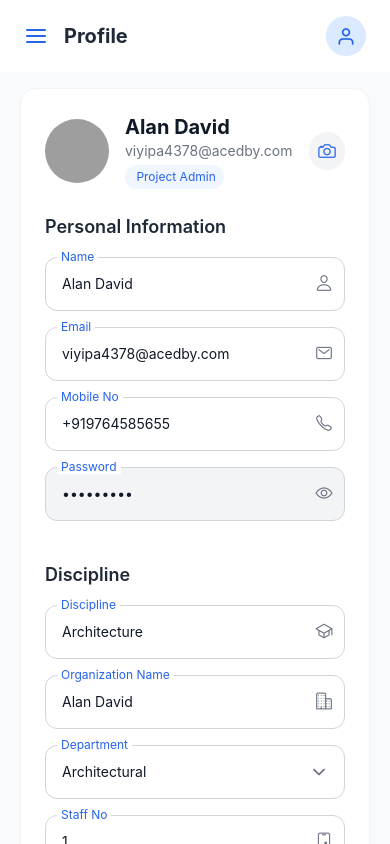
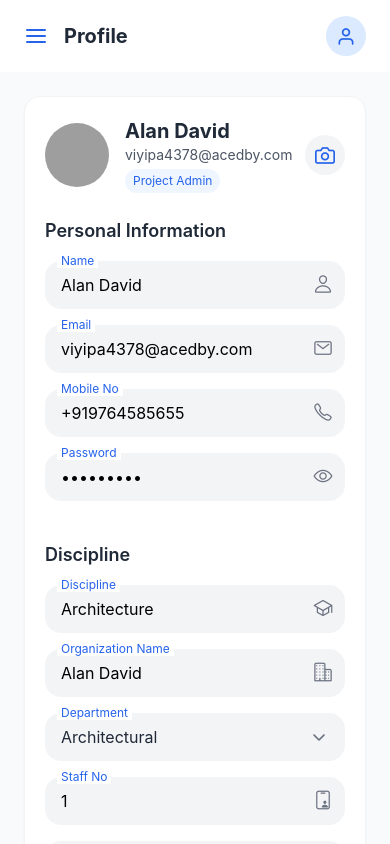
Before and after one commit to Maheshkadam-Delxn/v2, a React Native app: screen /Profile in a window 390 px wide. Built offline with nearby package versions, Linux system fonts and the light colour scheme; grey boxes are pictures that could not be loaded.

Commit message:
profile screen

```diff
--- a/src/screens/dashboard/sidebar/ProfileScreen.jsx
+++ b/src/screens/dashboard/sidebar/ProfileScreen.jsx
@@ -1,10 +1,10 @@
 import React, { useState, useEffect, useRef } from 'react';
-import { View, Text, ScrollView, Image, TouchableOpacity, TextInput, Animated, TouchableWithoutFeedback, Keyboard, Alert } from 'react-native';
+import { View, Text, ScrollView, Image, TouchableOpacity, TextInput, Animated, TouchableWithoutFeedback, Keyboard, Alert, StatusBar } from 'react-native';
 import MainLayout from '../../components/MainLayout';
-import { Ionicons, MaterialIcons } from '@expo/vector-icons';
-import * as ImagePicker from 'expo-image-picker'; // For image picking
+import { Ionicons, MaterialIcons, Feather } from '@expo/vector-icons';
+import * as ImagePicker from 'expo-image-picker';
 
-// Custom Animated Input Component
+// Custom Animated Input Component (updated styling)
 const AnimatedInput = ({ label, value, onChangeText, secureTextEntry = false, keyboardType = 'default', iconName, onIconPress, editable = true, ...props }) => {
   const [isFocused, setIsFocused] = useState(false);
   const [isPasswordVisible, setIsPasswordVisible] = useState(false);
@@ -48,7 +48,7 @@ const AnimatedInput = ({ label, value, onChangeText, secureTextEntry = false, ke
     }),
     color: animatedValue.interpolate({
       inputRange: [0, 1],
-      outputRange: ['#6b7280', '#2563eb'], // Changed to blue-600
+      outputRange: ['#6b7280', '#2563eb'],
     }),
     backgroundColor: animatedValue.interpolate({
       inputRange: [0, 1],
@@ -68,7 +68,7 @@ const AnimatedInput = ({ label, value, onChangeText, secureTextEntry = false, ke
       </Animated.Text>
       <View className="relative">
         <TextInput
-          className={`border border-gray-300 rounded-xl p-4 text-gray-900 text-sm ${iconName ? 'pr-10' : ''} ${!editable ? 'bg-gray-100' : ''}`}
+          className={`bg-gray-100 rounded-2xl py-3 px-4 text-base ${iconName ? 'pr-10' : ''} ${!editable ? 'bg-gray-100' : ''}`}
           value={value}
           onChangeText={onChangeText}
           onFocus={handleFocus}
@@ -76,17 +76,17 @@ const AnimatedInput = ({ label, value, onChangeText, secureTextEntry = false, ke
           secureTextEntry={secureTextEntry && !isPasswordVisible}
           keyboardType={keyboardType}
           editable={editable}
-          placeholderTextColor="#9ca3af"
+          placeholderTextColor="#6b7280"
           {...props}
         />
         {iconName && (
           <TouchableOpacity
-            className="absolute right-3 top-4"
+            className="absolute right-3 top-3"
             onPress={handleEyeIconPress}
           >
             <Ionicons
               name={secureTextEntry ? (isPasswordVisible ? "eye-off-outline" : "eye-outline") : iconName}
-              size={18}
+              size={20}
               color="#6b7280"
             />
           </TouchableOpacity>
@@ -96,7 +96,7 @@ const AnimatedInput = ({ label, value, onChangeText, secureTextEntry = false, ke
   );
 };
 
-// Department Dropdown Component
+// Department Dropdown Component (updated styling)
 const DepartmentDropdown = ({ value, onValueChange }) => {
   const [isOpen, setIsOpen] = useState(false);
   const [isFocused, setIsFocused] = useState(false);
@@ -164,36 +164,36 @@ const DepartmentDropdown = ({ value, onValueChange }) => {
         </Animated.Text>
       </Animated.View>
       <TouchableOpacity
-        className="border border-gray-300 rounded-xl p-4 flex-row justify-between items-center"
+        className="bg-gray-100 rounded-2xl py-3 px-4 flex-row justify-between items-center"
         onPress={() => {
           setIsOpen(!isOpen);
           setIsFocused(true);
         }}
       >
-        <Text className={`text-sm ${value ? 'text-gray-900' : 'text-gray-400'}`}>
+        <Text className={`text-base ${value ? 'text-gray-800' : 'text-gray-400'}`}>
           {value || 'Select Department'}
         </Text>
-        <Ionicons
+        <Feather
           name={isOpen ? "chevron-up" : "chevron-down"}
-          size={18}
+          size={20}
           color="#6b7280"
         />
       </TouchableOpacity>
 
       {isOpen && (
-        <View className="absolute top-full left-0 right-0 bg-white border border-gray-300 rounded-xl mt-1 z-20 shadow-md max-h-60">
+        <View className="absolute top-full left-0 right-0 bg-white border border-gray-200 rounded-2xl mt-1 z-20 shadow-lg max-h-60">
           <ScrollView keyboardShouldPersistTaps="handled">
             {departments.map((dept, index) => (
               <TouchableOpacity
                 key={index}
-                className="p-3 border-b border-gray-100 last:border-b-0"
+                className="p-4 border-b border-gray-100 last:border-b-0"
                 onPress={() => {
                   onValueChange(dept);
                   setIsOpen(false);
                   setIsFocused(false);
                 }}
               >
-                <Text className="text-gray-900 text-sm">{dept}</Text>
+                <Text className="text-gray-800 text-base">{dept}</Text>
               </TouchableOpacity>
             ))}
           </ScrollView>
@@ -217,7 +217,7 @@ export default function ProfileScreen() {
     code: '',
     grade: '',
     preferredLanguage: 'English',
-    signature: 'https://via.placeholder.com/150x60/2563eb/ffffff?text=Alan+David', // Changed to blue-600
+    signature: 'https://via.placeholder.com/150x60/2563eb/ffffff?text=Alan+David',
     profileImage: 'https://images.unsplash.com/photo-1507003211169-0a1dd7228f2d?ixlib=rb-4.0.3&ixid=M3wxMjA3fDB8MHxwaG90by1wYWdlfHx8fGVufDB8fHx8fA%3D%3D&auto=format&fit=crop&w=387&q=80',
   });
 
@@ -228,7 +228,6 @@ export default function ProfileScreen() {
     });
   };
 
-  // Camera icon functionality - Pick image from gallery
   const pickImage = async () => {
     try {
       const { status } = await ImagePicker.requestMediaLibraryPermissionsAsync();
@@ -253,7 +252,6 @@ export default function ProfileScreen() {
     }
   };
 
-  // Upload signature functionality
   const uploadSignature = async () => {
     try {
       const { status } = await ImagePicker.requestMediaLibraryPermissionsAsync();
@@ -265,7 +263,7 @@ export default function ProfileScreen() {
       let result = await ImagePicker.launchImageLibraryAsync({
         mediaTypes: ImagePicker.MediaTypeOptions.Images,
         allowsEditing: true,
-        aspect: [3, 1], // More appropriate aspect ratio for signature
+        aspect: [3, 1],
         quality: 1,
       });
 
@@ -278,7 +276,6 @@ export default function ProfileScreen() {
     }
   };
 
-  // Delete signature functionality
   const deleteSignature = () => {
     Alert.alert(
       "Delete Signature",
@@ -298,32 +295,35 @@ export default function ProfileScreen() {
   };
 
   return (
+    <>
+      <StatusBar barStyle="dark-content" backgroundColor="#ffffff" />
       <MainLayout title="Profile">
         <TouchableWithoutFeedback onPress={Keyboard.dismiss}>
-        <ScrollView className="flex-1 px-5 py-4 bg-gray-50" keyboardShouldPersistTaps="handled">
-          {/* Profile Header */}
-          <View className="bg-white rounded-2xl p-6 shadow-sm border border-gray-100 mb-6">
+          <ScrollView className="flex-1 bg-gray-50 pt-6" keyboardShouldPersistTaps="handled">
+            <View className="px-6 pb-8">
+              {/* Profile Header Card */}
+              <View className="bg-white rounded-2xl p-5 shadow-sm border border-gray-100 mb-6">
                 <View className="flex-row items-center mb-6">
                   <Image
                     source={{ uri: profileData.profileImage }}
                     className="w-16 h-16 rounded-full mr-4"
                   />
                   <View className="flex-1">
-                <Text className="text-xl font-bold text-gray-900">{profileData.name}</Text>
-                <Text className="text-sm text-gray-500">{profileData.email}</Text>
-                <Text className="text-xs text-blue-600 bg-blue-50 px-2 py-1 rounded-full mt-1 self-start"> {/* Changed to blue */}
+                    <Text className="text-xl font-bold text-gray-800">{profileData.name}</Text>
+                    <Text className="text-sm text-gray-600">{profileData.email}</Text>
+                    <Text className="text-xs text-blue-600 bg-blue-50 px-2 py-1 rounded-full mt-1 self-start">
                       Project Admin
                     </Text>
                   </View>
                   <TouchableOpacity
-                className="bg-gray-100 p-2 rounded-full"
+                    className="w-10 h-10 bg-gray-100 rounded-full items-center justify-center"
                     onPress={pickImage}
                   >
-                <Ionicons name="camera-outline" size={20} color="#2563eb" /> {/* Changed to blue-600 */}
+                    <Feather name="camera" size={20} color="#2563eb" />
                   </TouchableOpacity>
                 </View>
 
-            {/* Personal Information */}
+                {/* Personal Information Section */}
                 <View className="mb-6">
                   <Text className="text-lg font-semibold text-gray-800 mb-4">Personal Information</Text>
                   <AnimatedInput
@@ -356,7 +356,7 @@ export default function ProfileScreen() {
                   />
                 </View>
 
-            {/* Discipline Information */}
+                {/* Discipline Information Section */}
                 <View className="mb-6">
                   <Text className="text-lg font-semibold text-gray-800 mb-4">Discipline</Text>
                   <AnimatedInput
@@ -372,7 +372,6 @@ export default function ProfileScreen() {
                     iconName="business-outline"
                   />
 
-              {/* Department Dropdown */}
                   <DepartmentDropdown
                     value={profileData.department}
                     onValueChange={(value) => updateField('department', value)}
@@ -391,15 +390,12 @@ export default function ProfileScreen() {
                     onChangeText={(text) => updateField('code', text)}
                     iconName="code-outline"
                   />
-
-              {/* Grade Input Field - Now consistent with others */}
                   <AnimatedInput
                     label="Grade"
                     value={profileData.grade}
                     onChangeText={(text) => updateField('grade', text)}
                     iconName="star-outline"
                   />
-
                   <AnimatedInput
                     label="Preferred Language"
                     value={profileData.preferredLanguage}
@@ -417,50 +413,50 @@ export default function ProfileScreen() {
 
                 {/* Signature Section */}
                 <View className="mb-6">
-              <View className="flex-row justify-between items-center ">
+                  <View className="flex-row justify-between items-center mb-4">
                     <Text className="text-lg font-semibold text-gray-800">Signature</Text>
                     <View className="flex-row">
                       <TouchableOpacity
-                    className="p-2 ml-2"
+                        className="w-10 h-10 bg-gray-100 rounded-full items-center justify-center mr-2"
                         onPress={uploadSignature}
                       >
-                    <Ionicons name="cloud-upload-outline" size={20} color="#2563eb" /> {/* Changed to blue-600 */}
+                        <Feather name="upload" size={20} color="#2563eb" />
                       </TouchableOpacity>
                       <TouchableOpacity
-                    className="p-2 ml-2"
+                        className="w-10 h-10 bg-gray-100 rounded-full items-center justify-center"
                         onPress={deleteSignature}
                       >
-                    <Ionicons name="trash-outline" size={20} color="#ef4444" />
+                        <Feather name="trash-2" size={20} color="#ef4444" />
                       </TouchableOpacity>
                     </View>
                   </View>
-              <View className="border border-gray-300 rounded-xl p-4 items-center">
+                  <View className="bg-gray-100 rounded-2xl p-4 items-center">
                     {profileData.signature ? (
                       <Image
                         source={{ uri: profileData.signature }}
                         className="w-40 h-16 mb-3"
+                        resizeMode="contain"
                       />
                     ) : (
-                  <Text className="text-gray-400 mb-3">No signature uploaded</Text>
+                      <Text className="text-gray-600 mb-3">No signature uploaded</Text>
                     )}
-                <Text className="text-xs text-gray-500">Your digital signature</Text>
+                    <Text className="text-xs text-gray-600">Your digital signature</Text>
                   </View>
                 </View>
 
                 {/* Action Buttons */}
-            <View className="flex-row space-x-4">
-              <TouchableOpacity className="flex-1 bg-blue-600 rounded-xl p-4 items-center mb-5">
-                <Text className="text-white text-sm font-medium">Update Profile</Text>
+                <TouchableOpacity className="bg-blue-600 rounded-2xl py-3 px-4 shadow-lg active:scale-95 mb-4">
+                  <Text className="text-white text-center text-base font-medium">Update Profile</Text>
                 </TouchableOpacity>
-            </View>
-            <View>
-              <TouchableOpacity className="flex-1 bg-white border border-gray-300 rounded-xl p-4 items-center mb-5">
-                <Text className="text-gray-700 text-sm font-medium">Need Help?</Text>
+
+                <TouchableOpacity className="bg-white border border-gray-300 rounded-2xl py-3 px-4">
+                  <Text className="text-gray-800 text-center text-base font-medium">Need Help?</Text>
                 </TouchableOpacity>
               </View>
             </View>
           </ScrollView>
         </TouchableWithoutFeedback>
       </MainLayout>
+    </>
   );
 };
```
Lines whose indentation alone changed are shown as unchanged.
